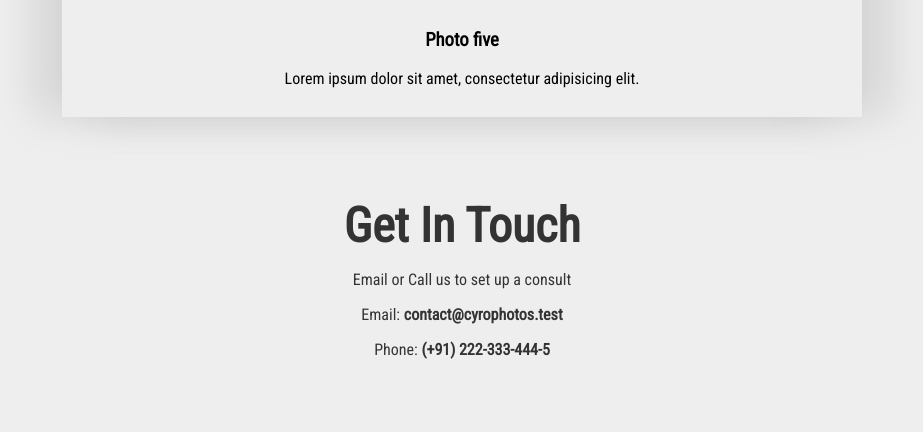
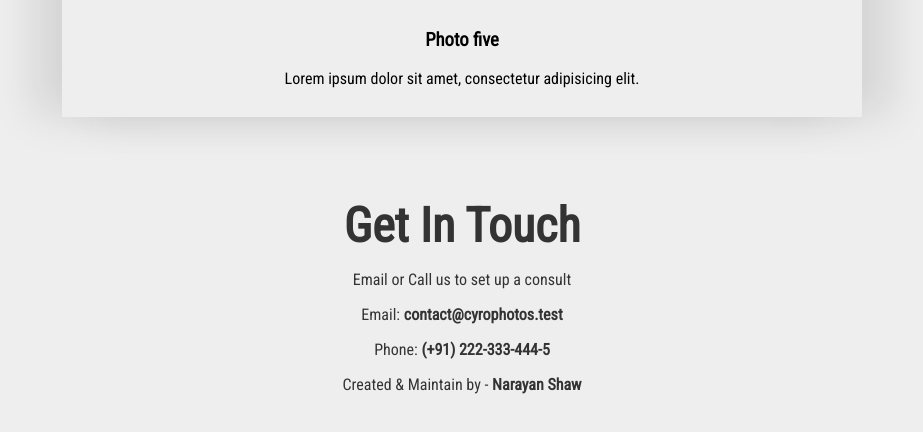
Before and after one commit to MIXblack/Cyro-Photography, a plain HTML site: page index.html in a window 1280 px wide. Shown: the part 3604-4036 px from the top of the page, without its empty margins (178-1101 px from the left). Before the commit the page ends 4011 px from the top, so only its background shows below. Drawn offline with nearby package versions, Linux system fonts and the light colour scheme.

Commit message:
add credit

```diff
--- a/index.html
+++ b/index.html
@@ -66,6 +66,7 @@
       <p>Phone:
         <strong>(+91) 222-333-444-5</strong>
       </p>
+      <p>Created & Maintain by - <strong>Narayan Shaw</strong></p>
     </footer>
 
     <script
```
